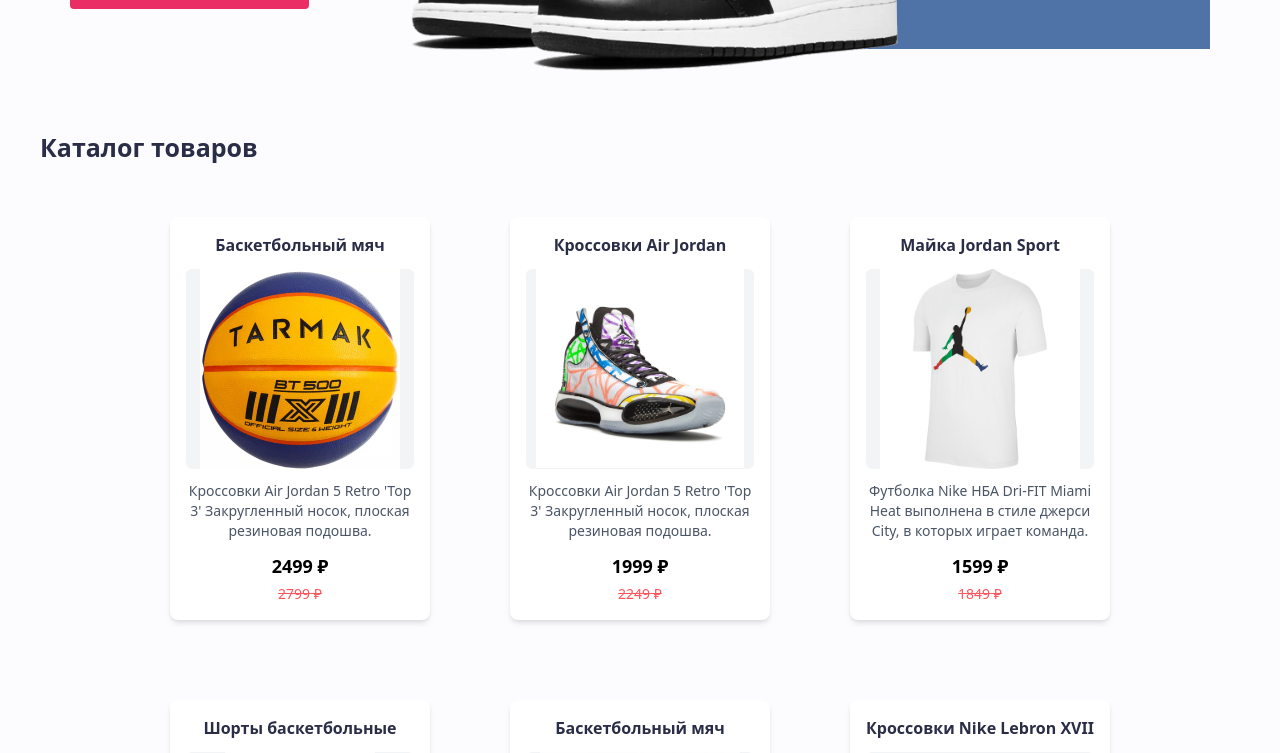
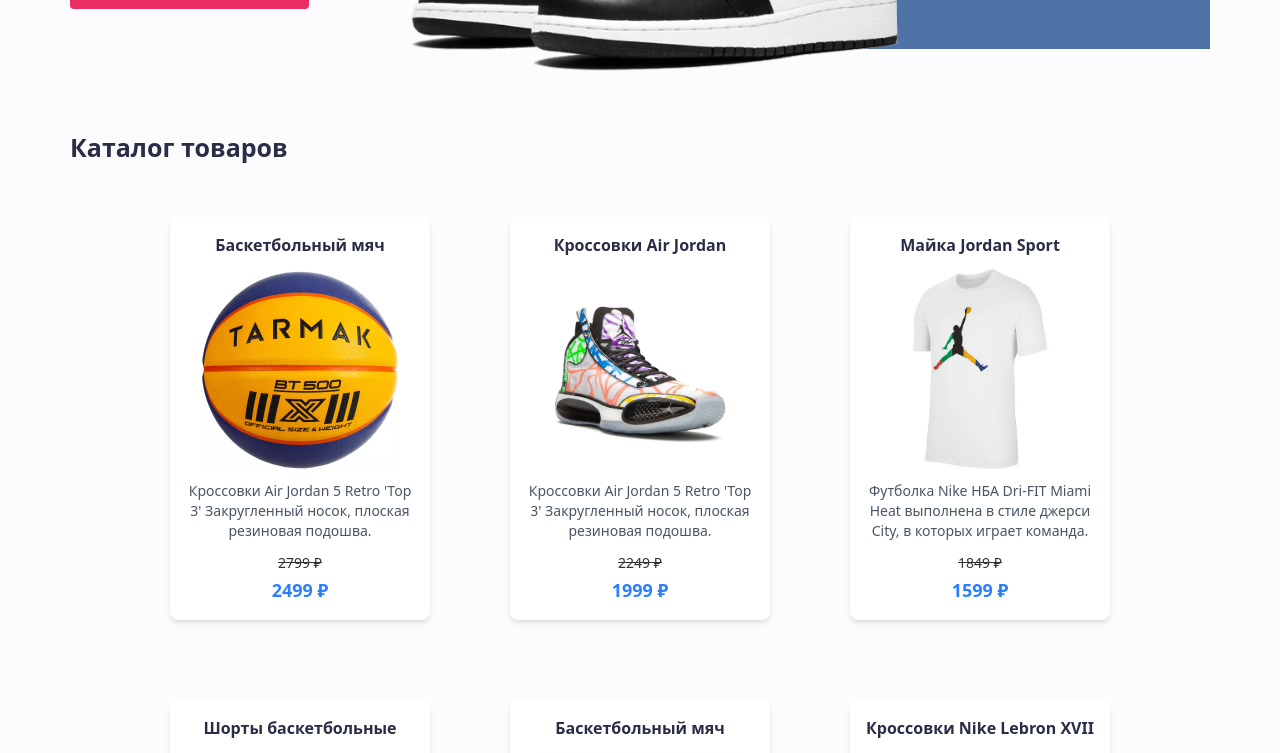
Before and after one commit to Forest-m4/basketballer_site, a React (Vite) app: page / in a window 1280 px wide. Shown: the part 400-1153 px from the top of the page. Built offline with nearby package versions, Linux system fonts and the light colour scheme; grey boxes are pictures that could not be loaded.

Commit message:
Доработка каталога

```diff
--- a/src/components/core/Card/index.tsx
+++ b/src/components/core/Card/index.tsx
@@ -22,7 +22,7 @@
       </Typography>
 
       {/* Фото без обрезки */}
-      <div className="w-full h-[200px] flex justify-center items-center rounded-md bg-gray-100 overflow-hidden">
+      <div className="w-full h-[200px] flex justify-center items-center rounded-md overflow-hidden">
         <img
           src={imageUrl}
           alt={title}
@@ -37,13 +37,12 @@
 
       {/* Цена по центру */}
       <div className="flex flex-col items-center gap-1 mt-auto">
-        <span className="font-bold text-[18px]">{price} ₽</span>
-
         {discount && (
-          <span className="text-red-500 text-sm line-through opacity-80">
+          <span className="text-black-500 text-sm line-through opacity-80">
             {price + discount} ₽
           </span>
         )}
+        <span className="font-bold text-[18px] text-blue-500">{price} ₽</span>
       </div>
     </div>
   );
--- a/src/features/ProductCatalog/index.tsx
+++ b/src/features/ProductCatalog/index.tsx
@@ -15,7 +15,7 @@
     <div
       {...props}
       className={twMerge(
-        "flex flex-col gap-[50px] px-[40px]", // отступы от краёв страницы
+        "flex flex-col gap-[50px] px-[70px]", // отступы от краёв страницы
         className
       )}
     >
```
